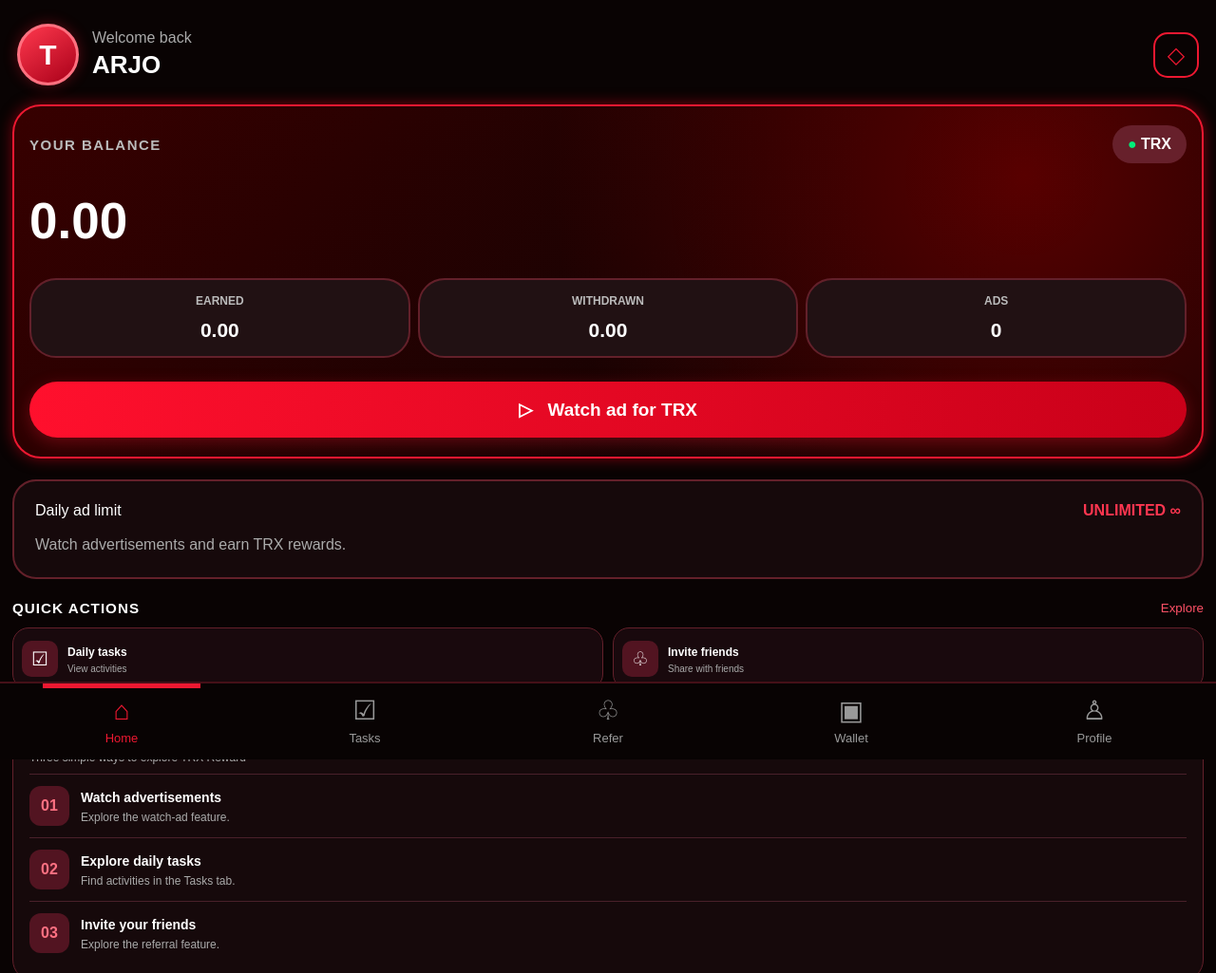
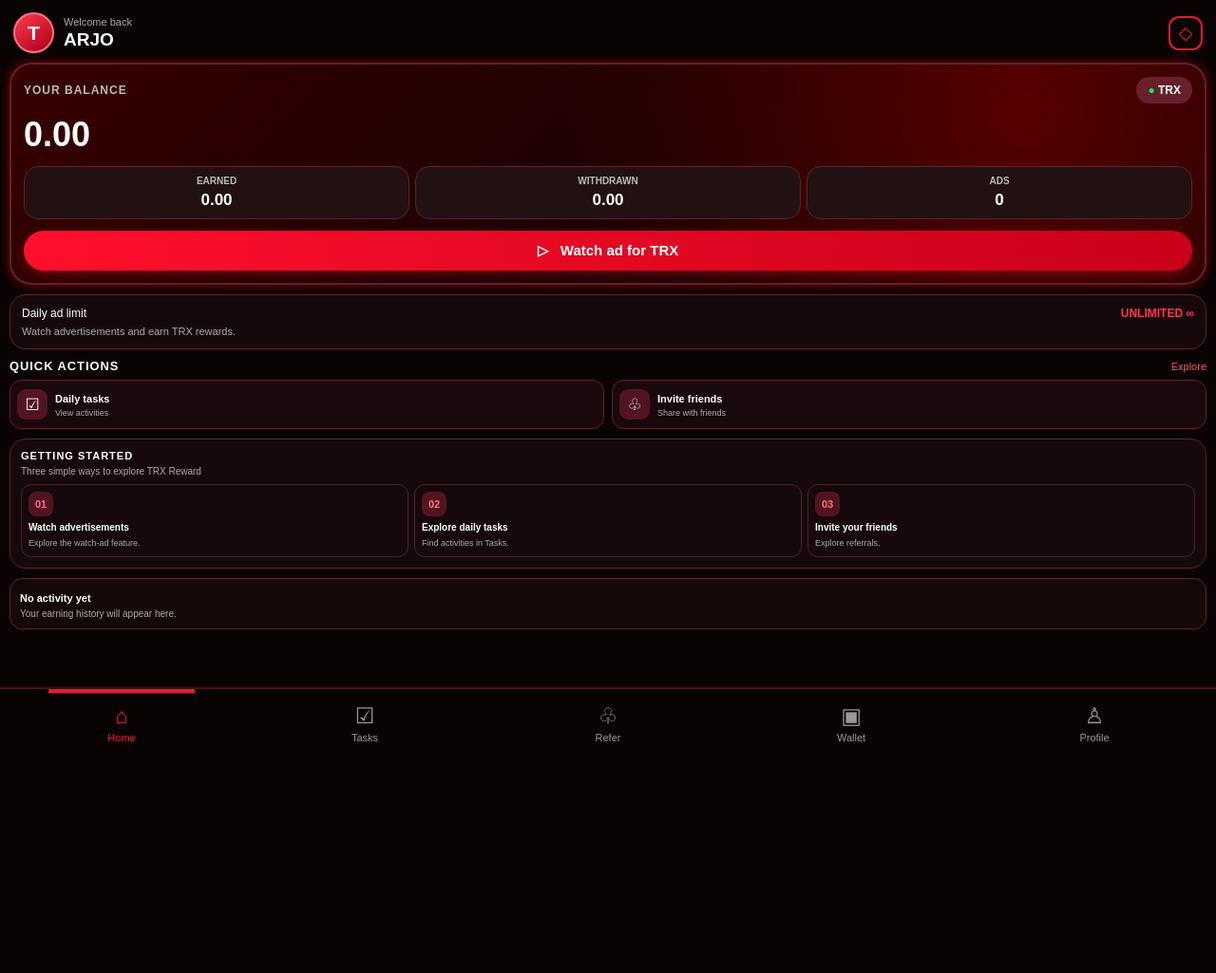
Before and after one commit to dotochakma-cmd/trx-reward, a plain HTML site: page index.html in a window 1280 px wide. Shown: the top 1025 px of the page at 95% size. After the commit the page ends 800 px from the top, so only its background shows below. Drawn offline with Linux system fonts and the light colour scheme.

Commit message:
Update index.html

```diff
--- a/index.html
+++ b/index.html
@@ -11,11 +11,9 @@
 <script src="https://telegram.org/js/telegram-web-app.js"></script>
 
 <!-- Monetag SDK -->
-<script
-  src="https://libtl.com/sdk.js"
-  data-zone="12259553"
-  data-sdk="show_12259553">
-</script>
+<script src="https://libtl.com/sdk.js"
+ data-zone="12259553"
+ data-sdk="show_12259553"></script>
 
 <style>
 * {
@@ -32,74 +30,92 @@
   --muted: #aaa;
 }
 
-body {
+html, body {
+  width: 100%;
+  min-height: 100%;
   background: var(--dark);
   color: white;
   font-family: Arial, sans-serif;
-  min-height: 100vh;
-  padding-bottom: 85px;
+}
+
+body {
+  padding-bottom: 76px;
+  overflow-x: hidden;
+}
+
+body.dashboard-view {
+  overflow: hidden;
+}
+
+button {
+  cursor: pointer;
+  font-family: inherit;
 }
 
 .page {
   display: none;
-  padding: 20px 0;
+  padding: 10px 0;
 }
 
 .page.active {
   display: block;
 }
 
+/* PROFILE */
+
 .profile {
   display: flex;
   align-items: center;
-  gap: 14px;
-  padding: 5px 18px 20px;
+  gap: 10px;
+  padding: 3px 14px 10px;
 }
 
 .avatar {
-  width: 65px;
-  height: 65px;
+  width: 43px;
+  height: 43px;
+  min-width: 43px;
   border-radius: 50%;
   display: grid;
   place-items: center;
-  font-size: 30px;
+  font-size: 21px;
   font-weight: bold;
   background: linear-gradient(145deg,#ff394e,#a90019);
-  border: 3px solid #ff7180;
-  box-shadow: 0 0 15px #ed183155;
+  border: 2px solid #ff7180;
 }
 
 .welcome {
   color: var(--muted);
-  font-size: 16px;
+  font-size: 11px;
 }
 
 .username {
-  font-size: 26px;
-  margin-top: 4px;
+  font-size: 19px;
+  margin-top: 2px;
 }
 
 .profile-icon {
   margin-left: auto;
-  width: 48px;
-  height: 48px;
+  width: 36px;
+  height: 36px;
   border: 2px solid var(--red);
-  border-radius: 15px;
+  border-radius: 11px;
   color: var(--red);
   display: grid;
   place-items: center;
-  font-size: 24px;
+  font-size: 19px;
 }
 
+/* BALANCE */
+
 .balance-card {
-  margin: 0 13px 22px;
-  padding: 20px 16px;
-  border: 2px solid var(--red);
-  border-radius: 30px;
+  margin: 0 10px 10px;
+  padding: 13px;
+  border: 2px solid var(--border);
+  border-radius: 23px;
   background:
     radial-gradient(circle at 85% 20%,#580000 0%,transparent 45%),
     linear-gradient(135deg,#370000,#100303 75%);
-  box-shadow: 0 0 15px #79000d;
+  box-shadow: 0 0 12px #79000d;
 }
 
 .balance-heading {
@@ -111,14 +127,15 @@ body {
 
 .balance-heading h3 {
   color: #bbb;
-  letter-spacing: 1.5px;
-  font-size: 15px;
+  letter-spacing: 1px;
+  font-size: 12px;
 }
 
 .currency {
   background: #67202b;
-  padding: 11px 16px;
-  border-radius: 30px;
+  padding: 7px 12px;
+  border-radius: 25px;
+  font-size: 12px;
   font-weight: bold;
 }
 
@@ -127,49 +144,48 @@ body {
 }
 
 .amount {
-  font-size: 53px;
+  font-size: 36px;
   font-weight: bold;
-  margin: 30px 0;
+  margin: 12px 0;
 }
 
 .stats {
   display: grid;
   grid-template-columns: repeat(3,minmax(0,1fr));
-  gap: 8px;
+  gap: 6px;
 }
 
 .stat {
   background: #211113;
-  border: 2px solid var(--border);
-  border-radius: 28px;
-  padding: 15px 4px;
+  border: 1px solid var(--border);
+  border-radius: 15px;
+  padding: 9px 3px;
   text-align: center;
 }
 
 .stat p {
   color: #bbb;
-  font-size: 12px;
+  font-size: 10px;
   font-weight: bold;
 }
 
 .stat h2 {
-  margin-top: 12px;
-  font-size: 21px;
+  margin-top: 5px;
+  font-size: 17px;
 }
 
 .primary-btn,
 .action-btn {
   width: 100%;
-  margin-top: 25px;
-  padding: 18px 12px;
+  margin-top: 12px;
+  padding: 12px;
   border: none;
-  border-radius: 40px;
+  border-radius: 30px;
   background: linear-gradient(100deg,#ff102d,#c90019);
   color: white;
-  font-size: 19px;
+  font-size: 15px;
   font-weight: bold;
-  cursor: pointer;
-  box-shadow: 0 5px 18px #ed183155;
+  box-shadow: 0 4px 12px #ed183155;
 }
 
 button:disabled {
@@ -177,19 +193,21 @@ button:disabled {
   cursor: wait;
 }
 
+/* DAILY LIMIT */
+
 .limit-card {
-  margin: 0 13px 22px;
-  padding: 22px;
-  border: 2px solid var(--border);
-  border-radius: 25px;
+  margin: 0 10px 10px;
+  padding: 12px;
+  border: 1px solid var(--border);
+  border-radius: 17px;
   background: #16090b;
 }
 
 .limit-heading {
   display: flex;
   justify-content: space-between;
-  gap: 10px;
-  font-size: 16px;
+  gap: 8px;
+  font-size: 12px;
 }
 
 .limit-value {
@@ -198,22 +216,23 @@ button:disabled {
 }
 
 .limit-card p {
-  margin-top: 15px;
+  margin-top: 6px;
   color: #aaa;
-  line-height: 1.5;
+  font-size: 11px;
 }
 
-.quick-section,
-.guide-card,
-.activity-card {
-  margin: 0 13px 20px;
+/* QUICK ACTIONS */
+
+.quick-section {
+  margin: 0 10px 10px;
 }
 
 .section-heading {
   display: flex;
   justify-content: space-between;
-  margin-bottom: 12px;
-  font-size: 13px;
+  align-items: center;
+  margin-bottom: 7px;
+  font-size: 11px;
   letter-spacing: 1px;
 }
 
@@ -221,163 +240,185 @@ button:disabled {
   color: #ff5267;
   background: none;
   border: none;
+  font-size: 11px;
 }
 
 .quick-grid {
   display: grid;
   grid-template-columns: 1fr 1fr;
-  gap: 10px;
+  gap: 8px;
 }
 
 .quick-card {
   display: flex;
   align-items: center;
-  gap: 10px;
-  padding: 13px 9px;
+  gap: 8px;
+  padding: 9px 7px;
   background: #19090d;
   border: 1px solid var(--border);
-  border-radius: 17px;
+  border-radius: 13px;
   color: white;
   text-align: left;
 }
 
 .quick-icon {
-  width: 38px;
-  height: 38px;
+  width: 32px;
+  height: 32px;
+  min-width: 32px;
   display: grid;
   place-items: center;
   background: #521421;
-  border-radius: 10px;
-  font-size: 20px;
+  border-radius: 9px;
+  font-size: 17px;
 }
 
 .quick-card strong {
-  font-size: 12px;
+  font-size: 11px;
 }
 
 .quick-card small {
   display: block;
-  margin-top: 5px;
+  margin-top: 3px;
   color: #aaa;
-  font-size: 10px;
+  font-size: 9px;
 }
 
+/* GETTING STARTED */
+
 .guide-card {
-  padding: 17px;
+  margin: 0 10px 10px;
+  padding: 11px;
   border: 1px solid var(--border);
-  border-radius: 23px;
+  border-radius: 17px;
   background: #16090b;
 }
 
 .guide-card h3 {
-  font-size: 14px;
+  font-size: 11px;
   letter-spacing: 1px;
 }
 
 .guide-subtitle {
   color: #aaa;
-  font-size: 12px;
-  margin: 10px 0;
+  font-size: 10px;
+  margin: 5px 0 8px;
+}
+
+.guide-list {
+  display: grid;
+  grid-template-columns: repeat(3,minmax(0,1fr));
+  gap: 6px;
 }
 
 .guide-item {
   display: flex;
-  align-items: center;
-  gap: 12px;
-  padding: 12px 0;
-  border-top: 1px solid #49202a;
+  flex-direction: column;
+  align-items: flex-start;
+  gap: 5px;
+  padding: 7px;
+  border: 1px solid #49202a;
+  border-radius: 11px;
+  min-width: 0;
 }
 
 .guide-number {
-  width: 42px;
-  height: 42px;
-  min-width: 42px;
+  width: 26px;
+  height: 26px;
   display: grid;
   place-items: center;
-  border-radius: 12px;
+  border-radius: 8px;
   background: #521421;
   color: #ff7182;
+  font-size: 11px;
   font-weight: bold;
 }
 
 .guide-item strong {
-  font-size: 14px;
+  font-size: 10px;
+  line-height: 1.3;
 }
 
 .guide-item p {
   color: #aaa;
-  font-size: 12px;
-  margin-top: 5px;
+  font-size: 9px;
+  line-height: 1.3;
 }
 
+/* ACTIVITY */
+
 .activity-card {
-  padding: 15px;
+  margin: 0 10px;
+  padding: 10px;
   border: 1px solid var(--border);
-  border-radius: 20px;
+  border-radius: 13px;
   background: #150809;
 }
 
 .activity-card strong {
-  font-size: 14px;
+  font-size: 11px;
 }
 
 .activity-card p {
   color: #aaa;
-  font-size: 12px;
-  margin-top: 5px;
+  font-size: 10px;
+  margin-top: 3px;
 }
 
+/* OTHER PAGES */
+
 .page-title {
-  padding: 45px 22px;
-  font-size: 30px;
+  padding: 30px 20px;
+  font-size: 27px;
 }
 
 .info-card {
-  margin: 12px 22px;
-  padding: 28px;
+  margin: 10px 15px;
+  padding: 22px;
   border: 2px solid var(--border);
-  border-radius: 30px;
+  border-radius: 24px;
   background: var(--card);
 }
 
 .info-card h3 {
-  font-size: 21px;
-  margin-bottom: 15px;
+  font-size: 19px;
+  margin-bottom: 10px;
 }
 
 .info-card p {
   color: #aaa;
-  line-height: 1.6;
-  font-size: 16px;
+  line-height: 1.5;
+  font-size: 14px;
 }
 
 .info-card .action-btn {
   width: auto;
-  padding: 16px 30px;
-  font-size: 17px;
+  padding: 13px 25px;
+  font-size: 15px;
 }
 
 .demo-note {
-  margin: 20px 22px;
-  padding: 16px;
+  margin: 15px;
+  padding: 13px;
   color: #aaa;
-  font-size: 13px;
+  font-size: 12px;
   line-height: 1.5;
   border: 1px solid var(--border);
-  border-radius: 17px;
+  border-radius: 15px;
 }
+
+/* BOTTOM NAVIGATION */
 
 .bottom-nav {
   position: fixed;
   bottom: 0;
   left: 0;
   right: 0;
-  height: 82px;
+  height: 76px;
   background: #080303;
   border-top: 2px solid #451018;
   display: flex;
   justify-content: space-around;
-  z-index: 10;
+  z-index: 100;
 }
 
 .nav-item {
@@ -390,13 +431,12 @@ button:disabled {
   flex-direction: column;
   align-items: center;
   justify-content: center;
-  gap: 7px;
-  font-size: 13px;
-  cursor: pointer;
+  gap: 5px;
+  font-size: 11px;
 }
 
 .nav-icon {
-  font-size: 28px;
+  font-size: 23px;
   line-height: 1;
 }
 
@@ -408,45 +448,29 @@ button:disabled {
   content: "";
   position: absolute;
   top: 0;
-  height: 5px;
-  width: 65%;
+  height: 4px;
+  width: 60%;
   background: var(--red);
-  left: 17.5%;
+  left: 20%;
 }
 
+/* SMALL PHONES */
+
 @media(max-width:360px) {
-  .profile {
-    padding-left: 12px;
-    padding-right: 12px;
-  }
-
-  .balance-card {
-    margin-left: 10px;
-    margin-right: 10px;
-    padding: 17px 11px;
-  }
-
-  .stat p {
-    font-size: 10px;
+  .amount {
+    font-size: 32px;
   }
 
   .stat h2 {
-    font-size: 17px;
+    font-size: 15px;
   }
 
-  .amount {
-    font-size: 43px;
+  .guide-item strong {
+    font-size: 9px;
   }
 
-  .nav-item {
-    font-size: 11px;
-  }
-
-  .guide-card,
-  .quick-section,
-  .activity-card {
-    margin-left: 10px;
-    margin-right: 10px;
+  .guide-item p {
+    font-size: 8px;
   }
 }
 </style>
@@ -454,104 +478,10 @@ button:disabled {
 
 <body>
 
-<!-- CSS TEXT CLEANUP PROTECTION -->
-<script>
-(function removeStrayCssText() {
-
-  const cssTextPattern =
-    /(?:^|\})\s*\.[a-zA-Z_-][\w-]*\s*\{[^{}]*(?:font-size|margin|padding|border|display|color|background|box-shadow|align-items|justify-content)\s*:/;
-
-  function clean(root) {
-
-    root.childNodes.forEach(node => {
-
-      if (node.nodeType === Node.TEXT_NODE) {
-
-        const value = node.nodeValue || "";
-
-        if (
-          cssTextPattern.test(value) &&
-          /(?:\.username|\.profile-icon|\.balance-card|\.balance-heading|\.bottom-nav)/.test(value)
-        ) {
-          node.remove();
-        }
-
-      } else if (
-        node.nodeType === Node.ELEMENT_NODE &&
-        node.tagName !== "SCRIPT" &&
-        node.tagName !== "STYLE"
-      ) {
-
-        clean(node);
-
-      }
-
-    });
-
-  }
-
-  function start() {
-
-    clean(document.body);
-
-    const observer = new MutationObserver(mutations => {
-
-      for (const mutation of mutations) {
-
-        mutation.addedNodes.forEach(node => {
-
-          if (node.nodeType === Node.TEXT_NODE) {
-
-            const value = node.nodeValue || "";
-
-            if (
-              cssTextPattern.test(value) &&
-              /(?:\.username|\.profile-icon|\.balance-card|\.balance-heading|\.bottom-nav)/.test(value)
-            ) {
-              node.remove();
-            }
-
-          } else if (node.nodeType === Node.ELEMENT_NODE) {
-
-            clean(node);
-
-          }
-
-        });
-
-      }
-
-    });
-
-    observer.observe(document.body, {
-      childList: true,
-      subtree: true
-    });
-
-  }
-
-  if (document.readyState === "loading") {
-
-    document.addEventListener(
-      "DOMContentLoaded",
-      start,
-      { once: true }
-    );
-
-  } else {
-
-    start();
-
-  }
-
-})();
-</script>
-
-<!-- HOME -->
+<!-- HOME DASHBOARD -->
 <section id="home" class="page active">
 
   <div class="profile">
-
     <div class="avatar">T</div>
 
     <div>
@@ -560,19 +490,17 @@ button:disabled {
     </div>
 
     <div class="profile-icon">◇</div>
-
   </div>
 
+  <!-- BALANCE -->
   <div class="balance-card">
 
     <div class="balance-heading">
-
       <h3>YOUR BALANCE</h3>
 
       <div class="currency">
         <span class="green-dot">●</span> TRX
       </div>
-
     </div>
 
     <div class="amount" id="balance">0.00</div>
@@ -605,6 +533,7 @@ button:disabled {
 
   </div>
 
+  <!-- DAILY LIMIT -->
   <div class="limit-card">
 
     <div class="limit-heading">
@@ -616,10 +545,10 @@ button:disabled {
 
   </div>
 
+  <!-- QUICK ACTIONS -->
   <div class="quick-section">
 
     <div class="section-heading">
-
       <h3>QUICK ACTIONS</h3>
 
       <button
@@ -627,7 +556,6 @@ button:disabled {
         onclick="showPage('tasks')">
         Explore
       </button>
-
     </div>
 
     <div class="quick-grid">
@@ -659,9 +587,9 @@ button:disabled {
       </button>
 
     </div>
-
   </div>
 
+  <!-- GETTING STARTED -->
   <div class="guide-card">
 
     <h3>GETTING STARTED</h3>
@@ -670,41 +598,30 @@ button:disabled {
       Three simple ways to explore TRX Reward
     </p>
 
-    <div class="guide-item">
+    <div class="guide-list">
 
-      <span class="guide-number">01</span>
-
-      <div>
+      <div class="guide-item">
+        <span class="guide-number">01</span>
         <strong>Watch advertisements</strong>
         <p>Explore the watch-ad feature.</p>
       </div>
 
-    </div>
+      <div class="guide-item">
+        <span class="guide-number">02</span>
+        <strong>Explore daily tasks</strong>
+        <p>Find activities in Tasks.</p>
+      </div>
 
-    <div class="guide-item">
-
-      <span class="guide-number">02</span>
-
-      <div>
-        <strong>Explore daily tasks</strong>
-        <p>Find activities in the Tasks tab.</p>
+      <div class="guide-item">
+        <span class="guide-number">03</span>
+        <strong>Invite your friends</strong>
+        <p>Explore referrals.</p>
       </div>
 
     </div>
-
-    <div class="guide-item">
-
-      <span class="guide-number">03</span>
-
-      <div>
-        <strong>Invite your friends</strong>
-        <p>Explore the referral feature.</p>
-      </div>
-
-    </div>
-
   </div>
 
+  <!-- ACTIVITY -->
   <div class="activity-card">
     <strong>No activity yet</strong>
     <p>Your earning history will appear here.</p>
@@ -723,9 +640,7 @@ button:disabled {
   </div>
 
   <div class="info-card">
-
     <h3>Watch Advertisement</h3>
-
     <p>Watch a rewarded advertisement.</p>
 
     <button
@@ -733,7 +648,6 @@ button:disabled {
       onclick="watchAd()">
       Watch Ad
     </button>
-
   </div>
 
 </section>
@@ -744,7 +658,6 @@ button:disabled {
   <h2 class="page-title">Refer Friends</h2>
 
   <div class="info-card">
-
     <h3>Invite Your Friends</h3>
 
     <p>
@@ -758,7 +671,6 @@ button:disabled {
       onclick="sharePage()">
       Share Website
     </button>
-
   </div>
 
 </section>
@@ -769,7 +681,6 @@ button:disabled {
   <h2 class="page-title">My Wallet</h2>
 
   <div class="info-card">
-
     <h3>TRX Balance</h3>
 
     <p id="walletBalance">0.00 TRX</p>
@@ -779,7 +690,6 @@ button:disabled {
       onclick="alert('Withdrawals are not connected yet.')">
       Withdraw
     </button>
-
   </div>
 
   <div class="demo-note">
@@ -795,19 +705,13 @@ button:disabled {
   <h2 class="page-title">My Profile</h2>
 
   <div class="info-card">
-
     <h3 id="profileName">ARJO</h3>
-
     <p>Account dashboard</p>
-
   </div>
 
   <div class="info-card">
-
     <h3>Account Balance</h3>
-
     <p id="profileBalance">0.00 TRX</p>
-
   </div>
 
 </section>
@@ -818,46 +722,36 @@ button:disabled {
   <button
     class="nav-item active"
     onclick="showPage('home',this)">
-
     <span class="nav-icon">⌂</span>
     <span>Home</span>
-
   </button>
 
   <button
     class="nav-item"
     onclick="showPage('tasks',this)">
-
     <span class="nav-icon">☑</span>
     <span>Tasks</span>
-
   </button>
 
   <button
     class="nav-item"
     onclick="showPage('refer',this)">
-
     <span class="nav-icon">♧</span>
     <span>Refer</span>
-
   </button>
 
   <button
     class="nav-item"
     onclick="showPage('wallet',this)">
-
     <span class="nav-icon">▣</span>
     <span>Wallet</span>
-
   </button>
 
   <button
     class="nav-item"
     onclick="showPage('profile',this)">
-
     <span class="nav-icon">♙</span>
     <span>Profile</span>
-
   </button>
 
 </nav>
@@ -885,12 +779,61 @@ if (window.Telegram && window.Telegram.WebApp) {
 
 }
 
+// AUTOMATIC DASHBOARD FITTING
+
+function fitDashboard() {
+
+  const home = document.getElementById("home");
+
+  const nav = document.querySelector(".bottom-nav");
+
+  if (!home || !nav || !home.classList.contains("active")) {
+    return;
+  }
+
+  // Reset previous scaling
+  home.style.transform = "none";
+  home.style.width = "100%";
+  home.style.height = "auto";
+
+  const availableHeight =
+    window.innerHeight - nav.offsetHeight;
+
+  const contentHeight = home.scrollHeight;
+
+  if (contentHeight <= 0 || availableHeight <= 0) {
+    return;
+  }
+
+  // Calculate scale to fit available screen
+  const scale = Math.min(
+    1,
+    availableHeight / contentHeight
+  );
+
+  home.style.transformOrigin = "top left";
+
+  home.style.transform = `scale(${scale})`;
+
+  // Compensate for transformed width
+  home.style.width = `${100 / scale}%`;
+
+  // Compensate for transformed height
+  home.style.height = `${contentHeight}px`;
+
+  document.body.classList.add("dashboard-view");
+
+}
+
 // PAGE NAVIGATION
 
 function showPage(pageId, button) {
 
   document.querySelectorAll(".page").forEach(page => {
     page.classList.remove("active");
+    page.style.transform = "";
+    page.style.width = "";
+    page.style.height = "";
   });
 
   const selectedPage = document.getElementById(pageId);
@@ -928,9 +871,43 @@ function showPage(pageId, button) {
 
   }
 
-  window.scrollTo(0, 0);
+  if (pageId === "home") {
+
+    document.body.classList.add("dashboard-view");
+
+    requestAnimationFrame(fitDashboard);
+
+  } else {
+
+    document.body.classList.remove("dashboard-view");
+
+    window.scrollTo(0, 0);
+
+  }
 
 }
+
+// REFIT WHEN SCREEN SIZE CHANGES
+
+window.addEventListener("resize", () => {
+
+  requestAnimationFrame(fitDashboard);
+
+});
+
+if (window.visualViewport) {
+
+  window.visualViewport.addEventListener("resize", () => {
+    requestAnimationFrame(fitDashboard);
+  });
+
+}
+
+window.addEventListener("load", () => {
+
+  requestAnimationFrame(fitDashboard);
+
+});
 
 // MONETAG REWARDED AD
 
```
